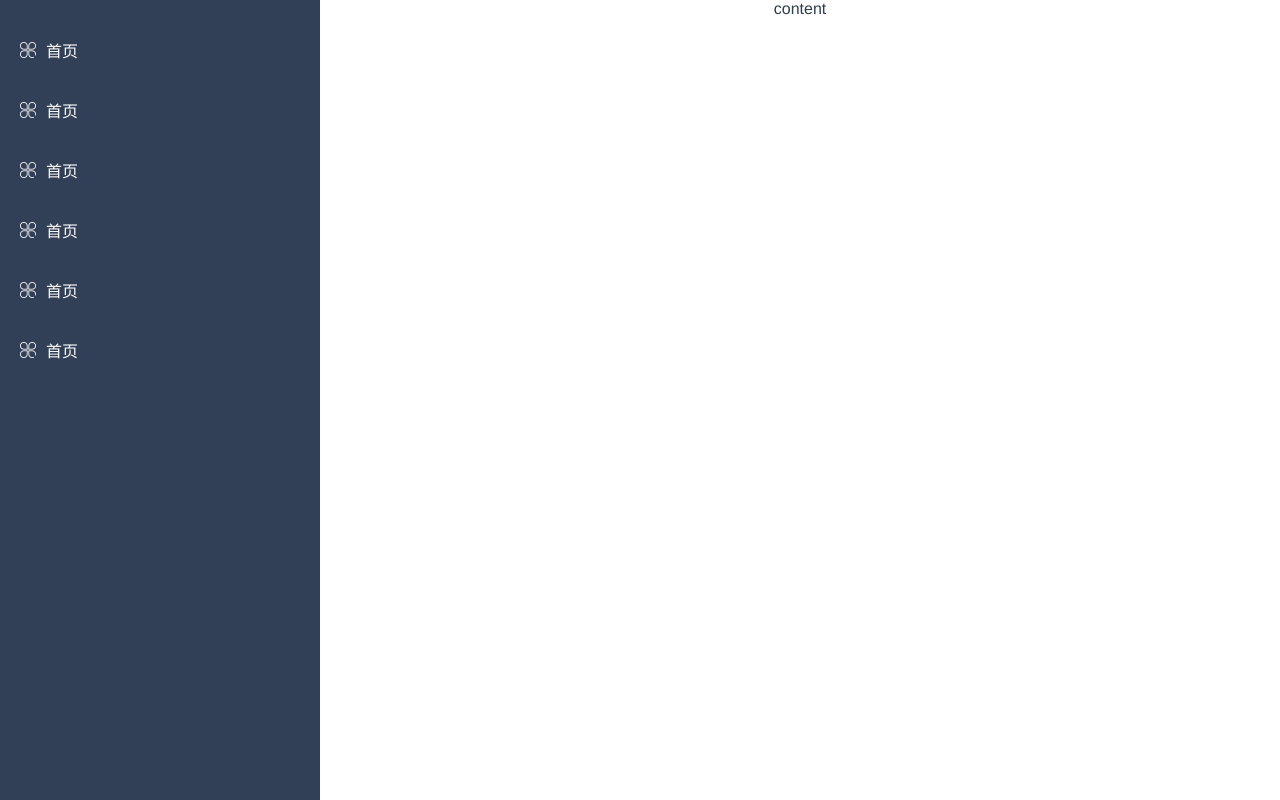
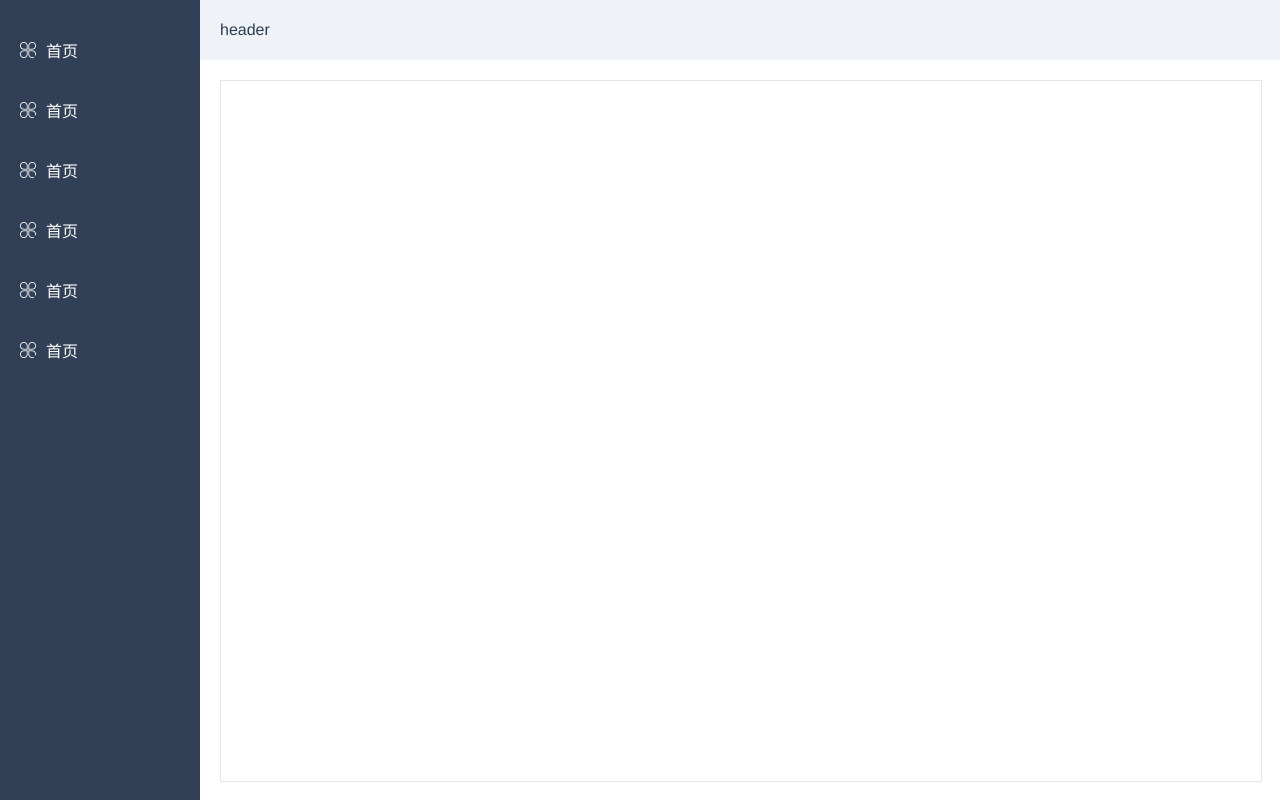
Before and after one commit to omsGroup/oms, a Vue app: page /#/layout in a window 1280 px wide. Built offline with nearby package versions, Linux system fonts and the light colour scheme.

Commit message:
完成页面主题content布局，添加table,home页

```diff
--- /dev/null
+++ b/src/components/header.vue
@@ -0,0 +1,24 @@
+<template>
+    <div class="header-pages">header</div>
+</template>
+<script>
+export default{
+    data(){
+        return {
+            form:{
+
+            }
+        }
+    }
+}
+</script>
+<style lang="less">
+.header-pages{
+    width: 100%;
+    height: 100%;
+    display: flex;
+    padding:0 20px;
+    align-items: center;
+    background:#eff2f7;
+}
+</style>
--- a/src/components/layout.vue
+++ b/src/components/layout.vue
@@ -3,16 +3,27 @@
         <div class="layout-aside">
             <Aside/>
         </div>
-        <div class="layout-content">content</div>
+        <div class="layout-content">
+            <div class="content-header">
+                <Header></Header>
+            </div>
+            <div class="content-body">
+                <div class="content-inner-page">
+                    <router-view></router-view>
+                </div>
+            </div>
+        </div>
     </div>
 </template>
 <script>
 import Vue from 'vue';
 import Aside from './aside.vue'
+import Header from './header.vue'
 
 export default {
     components:{
-        Aside
+        Aside,
+        Header
     },
     data() {
         return {
@@ -30,13 +41,30 @@ export default {
     justify-content: space-between;
     overflow: hidden;
     .layout-aside{
-        width: 25%;
+        width: 200px;
         height: 100%;
         background: rgb(50, 64, 87);
     }
     .layout-content{
-        width: 75%;
+        width: 100px;
         flex-grow: 1;
+        display: flex;
+        flex-direction: column;
+        .content-header{
+            height: 60px;
+            align-items: center;
+        }
+        .content-body{
+            height: 100px;
+            flex-grow: 1;
+            padding:20px;
+            .content-inner-page{
+                width: 100%;
+                height:100%;
+                border:1px solid #dfe6ec;
+                overflow-y: scroll;
+            }
+        }
     }
 }
 
--- /dev/null
+++ b/src/pages/home/home.vue
@@ -0,0 +1,17 @@
+<template>
+    <div class="home-pages">
+        homepages
+    </div>
+</template>
+<script>
+export default{
+    data(){
+        return{
+            form:{}
+        }
+    }
+}
+</script>
+<style lang="less">
+
+</style>
--- /dev/null
+++ b/src/pages/table/table.vue
@@ -0,0 +1,5 @@
+<template>
+    <div class="table-pages">
+        table-pages
+    </div>
+</template>
--- a/src/router/index.js
+++ b/src/router/index.js
@@ -3,6 +3,8 @@ import Router from 'vue-router'
 import HelloWorld from '@/components/HelloWorld'
 import login from '@/components/login'
 const layout = r => require.ensure([], () => r(require('@/components/layout')), 'layout');
+const home = r => require.ensure([], () => r(require('@/pages/home/home')), 'home');
+const table = r => require.ensure([], () => r(require('@/pages/table/table')), 'table');
 
 Vue.use(Router)
 
@@ -14,6 +16,15 @@ export default new Router({
     }, {
         path: '/layout',
         name: 'layout',
-        component: layout
+        component: layout,
+        children: [{
+            path: '/home',
+            name: 'home',
+            component: home
+        }, {
+            path: '/table',
+            name: 'table',
+            component: table
+        }]
     }]
 })
```
